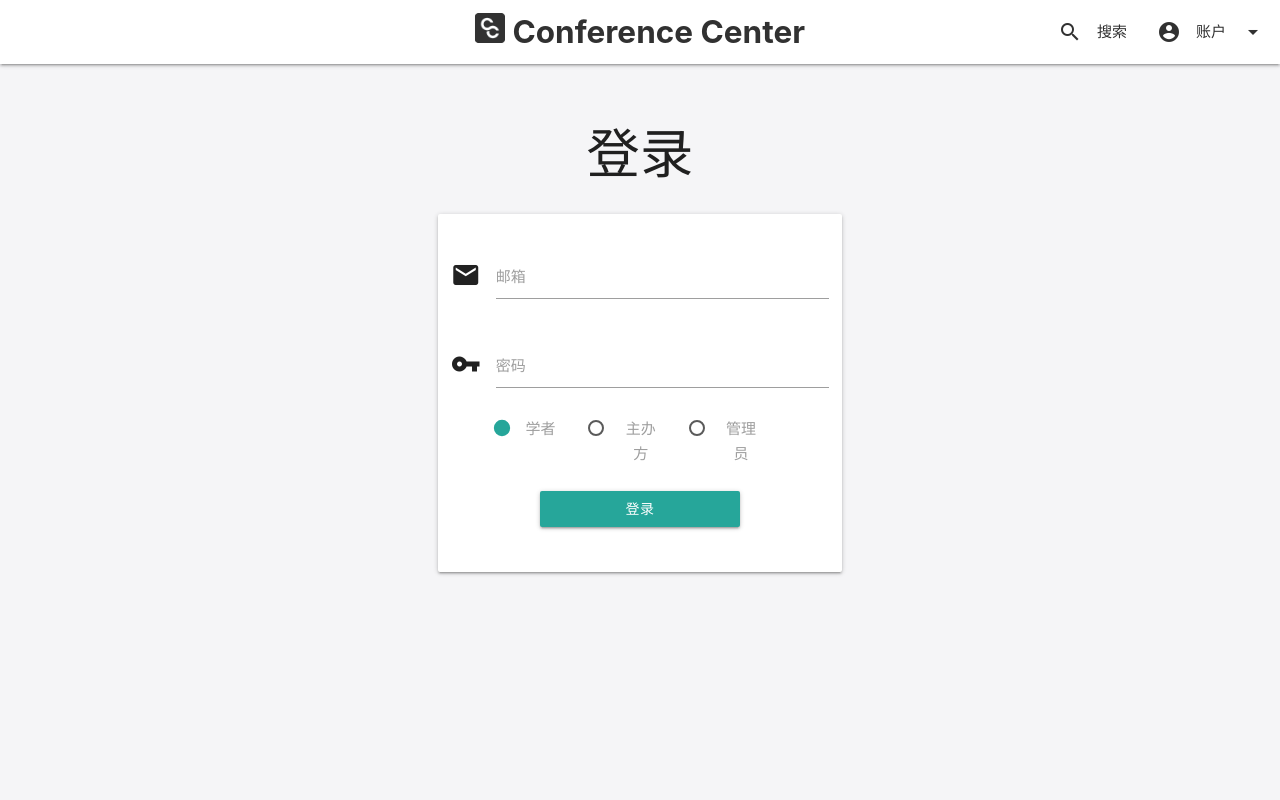
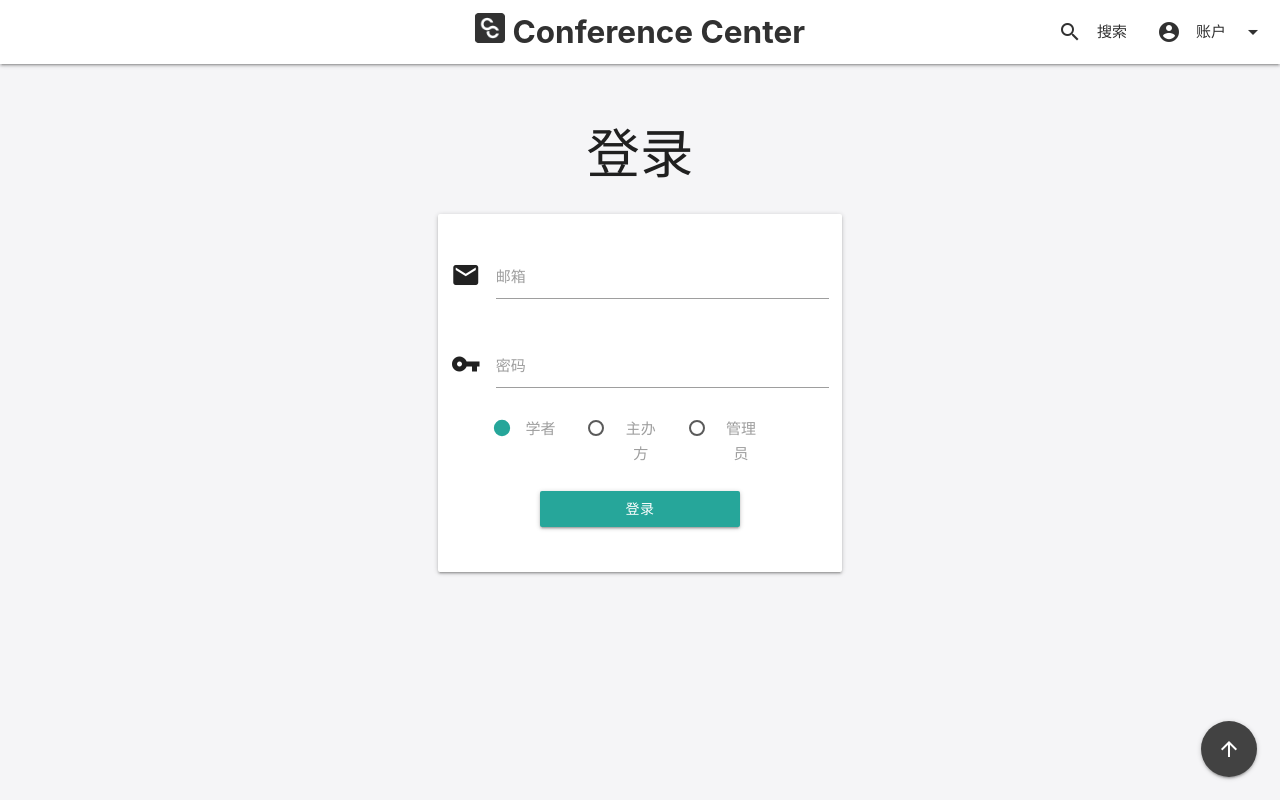
Before and after one commit to 01coding/ConferenceCenter, a Vue app: page /login in a window 1280 px wide. Built offline with nearby package versions, Linux system fonts and the light colour scheme; what vue-bus, vuejs-dialog would draw is missing.

Commit message:
alter the floating button

```diff
--- a/src/include/NavBar.vue
+++ b/src/include/NavBar.vue
@@ -40,17 +40,28 @@
       </div>
     </nav>
     <div class="fixed-action-btn" v-if="has_logged_in === 1">
-      <a class="btn-floating btn-large grey darken-3">
+      <a class="btn-floating btn-large grey darken-3 tooltipped" data-position="left" data-tooltip="进入个人空间">
         <!--TODO: 跳转到用户个人空间-->
         <i class="large material-icons">assignment_ind</i>
       </a>
       <ul>
         <li>
-          <a class="btn-floating yellow darken-2" @click="choose_logout()">
+          <a class="btn-floating red darken-2 tooltipped"  data-position="left" data-tooltip="注销" @click="choose_logout()">
             <i class="material-icons">exit_to_app</i>
           </a>
         </li>
+        <li>
+          <a class="btn-floating yellow darken-2 tooltipped"  data-position="left" data-tooltip="回到顶部" @click="back_top()">
+            <i class="material-icons">arrow_upward</i>
+          </a>
+        </li>
       </ul>
+    </div>
+    <div class="fixed-action-btn" v-else>
+      <a class="btn-floating btn-large grey darken-3 tooltipped" data-position="left" data-tooltip="回到顶部" @click="back_top()">
+        <!--TODO: 跳转到用户个人空间-->
+        <i class="large material-icons">arrow_upward</i>
+      </a>
     </div>
   </div>
 </template>
@@ -108,6 +119,10 @@ export default {
       if (event.keyCode === 13 && this.search_keyword.length > 0)
         this.$router.push("/search/" + this.search_keyword);
     },
+    back_top: function(){
+      document.body.scrollTop = document.documentElement.scrollTop = 0;
+      $('.tooltip').isHovered=true;
+    },
   },
   created: function() {
     $(document).ready(function(){
```
